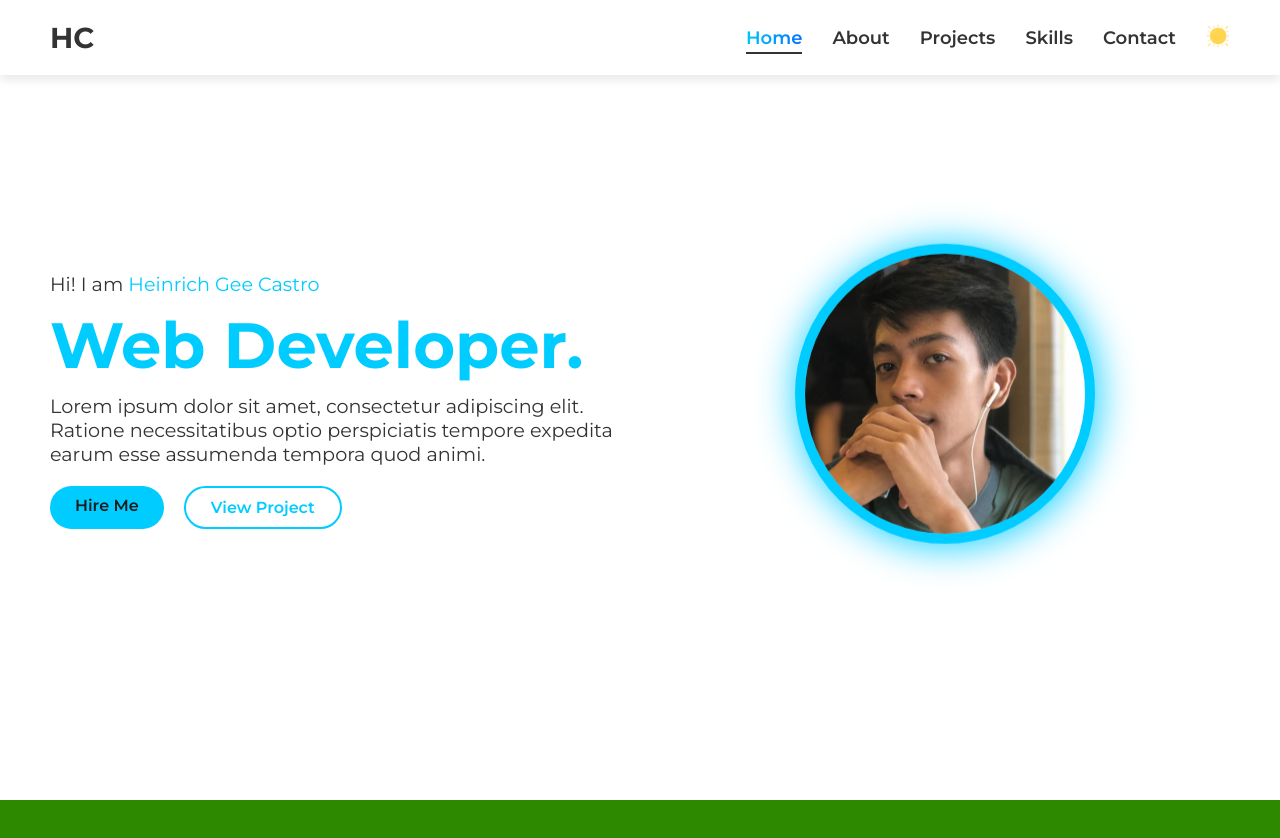
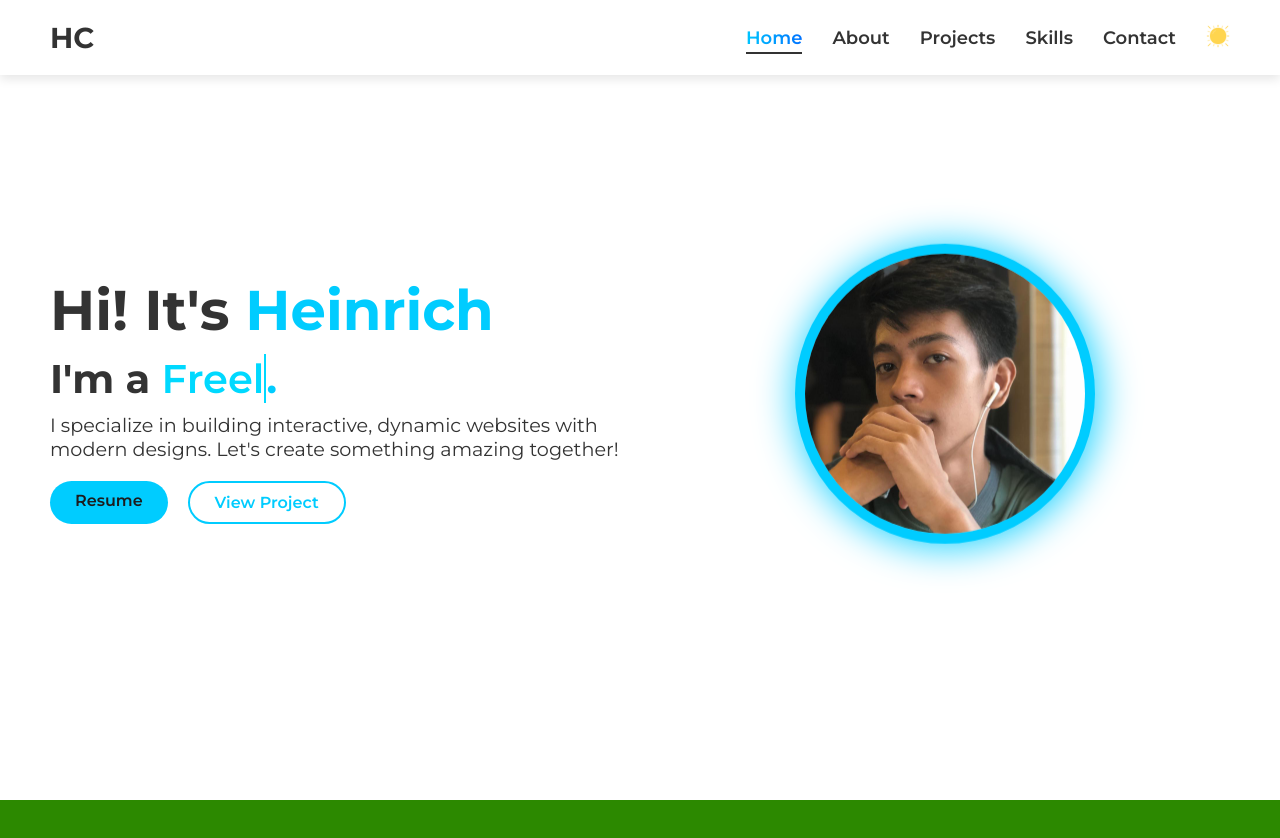
Before and after one commit to RICHGCODE/heinrichcastro-site, a React (Vite) app: page / in a window 1280 px wide. Shown: the top 838 px of the page. Built offline with nearby package versions, Linux system fonts and the light colour scheme.

Commit message:
Added typing animation in hero text

```diff
--- a/src/components/Hero/hero.css
+++ b/src/components/Hero/hero.css
@@ -25,21 +25,38 @@
 }
 
 .greeting {
-    font-size: 1.2rem;
-    margin-bottom: 10px;
+    font-size: 3.5rem;
+    font-weight: 700;
 }
 
 .name {
-    color: #00ccff; /* Bright Blue */
+    color: #00ccff;
+    font-weight: 700;
+    font-size: 3.5rem;
 }
 
 .title {
-    font-size: 4rem;
+    font-size: 2.5rem;
     font-weight: bold;
     margin: 10px 0;
-    color: #00ccff;
+    color: var(--text-color);
     position: relative;
 }
+
+.dynamic-text {
+    color: #00d9ff;
+    font-weight: 600;
+    border-right: 2px solid #00d9ff;
+    animation: blink 0.75s step-end infinite;
+    font-size: 2.5rem; /* Larger for clarity */
+}
+
+@keyframes blink {
+    50% {
+        border-color: transparent;
+    }
+}
+
 
 .dot {
     color: #00ccff;
@@ -62,28 +79,36 @@
     border-radius: 50px;
     text-decoration: none;
     font-weight: 600;
-    transition: background-color 0.3s ease, color 0.3s ease;
+    transition: all 0.3s ease;
+    position: relative;
 }
 
 .btn-primary {
     background-color: #00ccff;
     color: #1c1c1e;
+    box-shadow: 0 0 10px rgba(0, 204, 255, 0);
 }
 
 .btn-primary:hover {
     background-color: #0099cc;
+    box-shadow: 0 0 20px rgba(0, 204, 255, 0.6);
+    transform: translateY(-2px);
 }
 
 .btn-secondary {
     border: 2px solid #00ccff;
     color: #00ccff;
     background-color: transparent;
+    box-shadow: 0 0 10px rgba(0, 204, 255, 0);
 }
 
 .btn-secondary:hover {
     background-color: #00ccff;
     color: #1c1c1e;
+    box-shadow: 0 0 20px rgba(0, 204, 255, 0.6);
+    transform: translateY(-2px);
 }
+
 
 /* Right Side Image with Glowing Effect */
 .hero-image {
--- a/src/components/Hero/hero.jsx
+++ b/src/components/Hero/hero.jsx
@@ -1,19 +1,46 @@
-import React from 'react';
+import React, { useState, useEffect } from 'react';
 import './hero.css'; // Import the CSS file for styles
 import profileImage from '../../assets/PIC.jpg'; // Import your profile image
 
 const Hero = () => {
+    const [text, setText] = useState('');
+    const roles = ['UI/UX Designer', 'Web Developer', 'Freelancer']; // List of roles to rotate
+    const [index, setIndex] = useState(0);
+    const [typing, setTyping] = useState(true);
+
+    useEffect(() => {
+        const handleTyping = () => {
+            if (typing) {
+                setText(roles[index].substring(0, text.length + 1)); // Typing the text
+                if (text === roles[index]) {
+                    setTyping(false);
+                    setTimeout(() => setTyping(true), 2000); // Pause before erasing
+                }
+            } else {
+                setText(text.substring(0, text.length - 1)); // Erasing the text
+                if (text === '') {
+                    setIndex((index + 1) % roles.length); // Switch to next role
+                    setTyping(true);
+                }
+            }
+        };
+        const typingTimeout = setTimeout(handleTyping, 100); // Adjust typing speed
+        return () => clearTimeout(typingTimeout); // Cleanup timeout on unmount
+    }, [text, typing, index]);
+
     return (
         <section id="hero" className="hero-container">
             <div className="hero-content">
                 {/* Left side with text */}
                 <div className="hero-text">
-                    <p className="greeting">Hi! I am <span className="name">Heinrich Gee Castro</span></p>
-                    <h1 className="title">Web Developer<span className="dot">.</span></h1>
-                    <p className="description">Lorem ipsum dolor sit amet, consectetur adipiscing elit. Ratione necessitatibus optio perspiciatis tempore expedita earum esse assumenda tempora quod animi.</p>
+                    <p className="greeting">Hi! It's <span className="name">Heinrich</span></p>
+                    <h1 className="title">
+                        I'm a <span className="dynamic-text">{text}</span><span className="dot">.</span>
+                    </h1>
+                    <p className="description">I specialize in building interactive, dynamic websites with modern designs. Let's create something amazing together!</p>
                     {/* Buttons */}
                     <div className="hero-buttons">
-                        <a href="#contact" className="btn btn-primary">Hire Me</a>
+                        <a href="/Resume/Resume.docx" download className="btn btn-primary">Resume</a>
                         <a href="#projects" className="btn btn-secondary">View Project</a>
                     </div>
                 </div>
--- a/src/components/Navbar/navbar.jsx
+++ b/src/components/Navbar/navbar.jsx
@@ -1,5 +1,7 @@
 import React, { useEffect, useState } from 'react';
 import './navbar.css';  // Import your Navbar styles
+import moonIcon from '../../assets/moon.png';
+import sunIcon from '../../assets/sun.png';
 
 function Navbar({ activeSection, onLinkClick }) {
     const [theme, setTheme] = useState('light');
@@ -30,11 +32,11 @@ function Navbar({ activeSection, onLinkClick }) {
                     <li><a href="#contact" className={activeSection === 'contact' ? 'active' : ''} onClick={onLinkClick}>Contact</a></li>
                     <li className="dark-mode-toggle">
                         <button onClick={toggleTheme} className="theme-toggle-button">
-                            {theme === 'dark' ? (
-                                <img src="src/assets/moon.png" alt="Moon icon for dark mode" />
-                            ) : (
-                                <img src="src/assets/sun.png" alt="Sun icon for light mode" />
-                            )}
+                        {theme === 'dark' ? (
+                            <img src={moonIcon} alt="Moon icon for dark mode" />
+                        ) : (
+                            <img src={sunIcon} alt="Sun icon for light mode" />
+                        )}
                         </button>
                     </li>
                 </ul>
```
Also changed, not shown: 1 other file (tests, documents, lock files or other folders).
